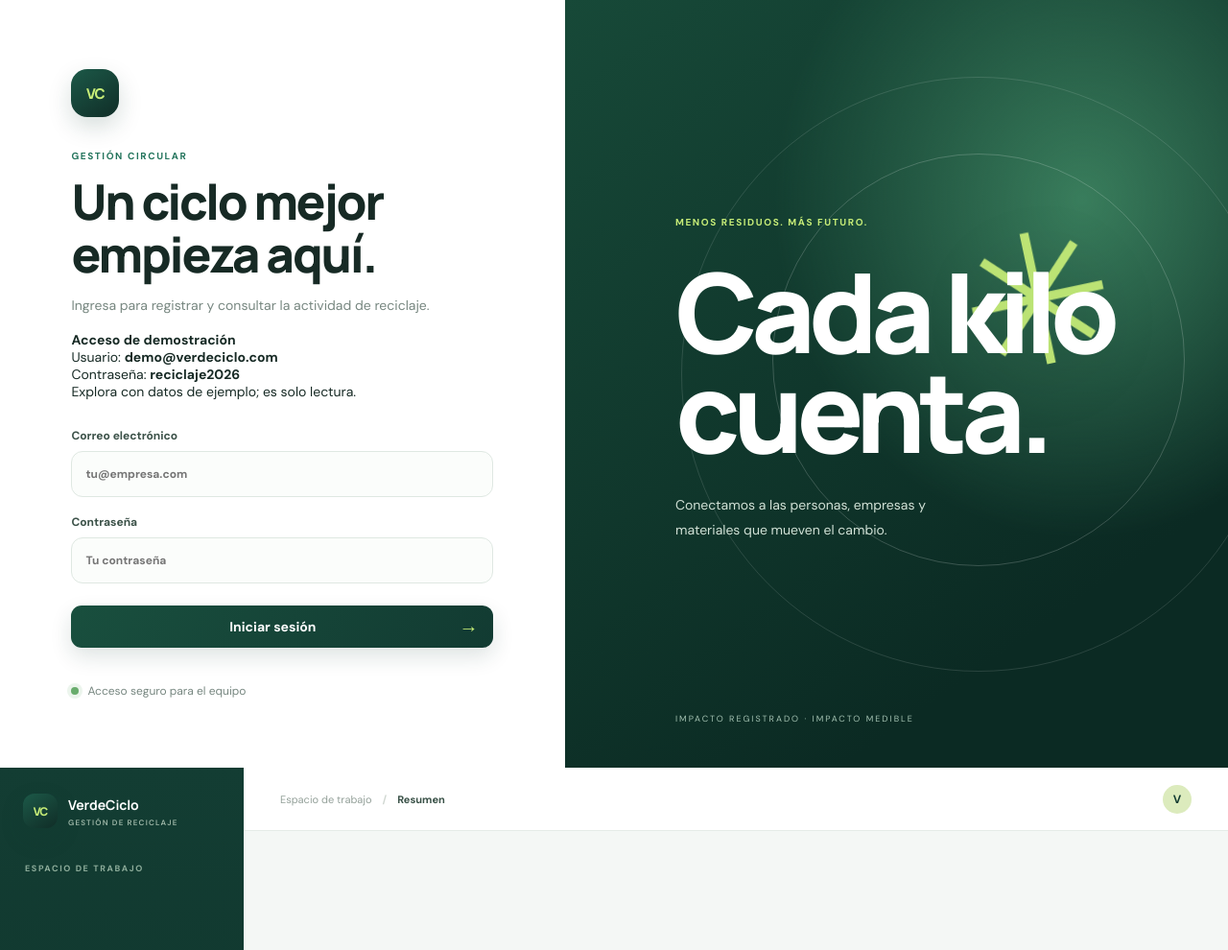
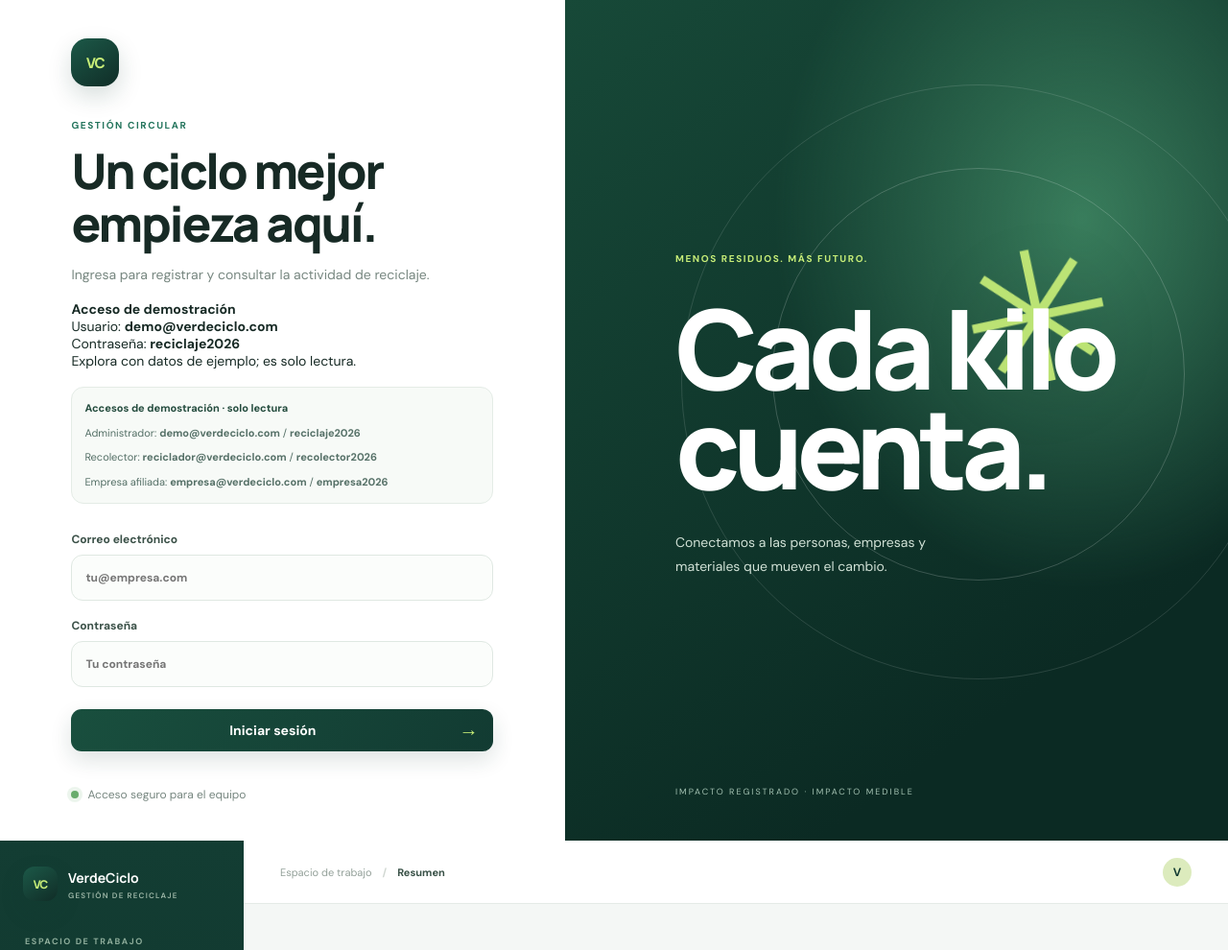
Before and after one commit to jarithnunez1-cpu/sistema-gestion-reciclaje, a plain HTML site: page static/index.html in a window 1280 px wide. Shown: the top 990 px of the page at 96% size. Drawn offline with Linux system fonts and the light colour scheme; no server answers.

Commit message:
Conectar selección de paneles demo

```diff
--- a/static/index.html
+++ b/static/index.html
@@ -40,6 +40,7 @@
     </div>
   </div>
   <script src="./app.js" defer></script>
+  <script src="./roles-demo.js" defer></script>
   <script src="./demo.js" defer></script>
 </body>
 </html>
```
